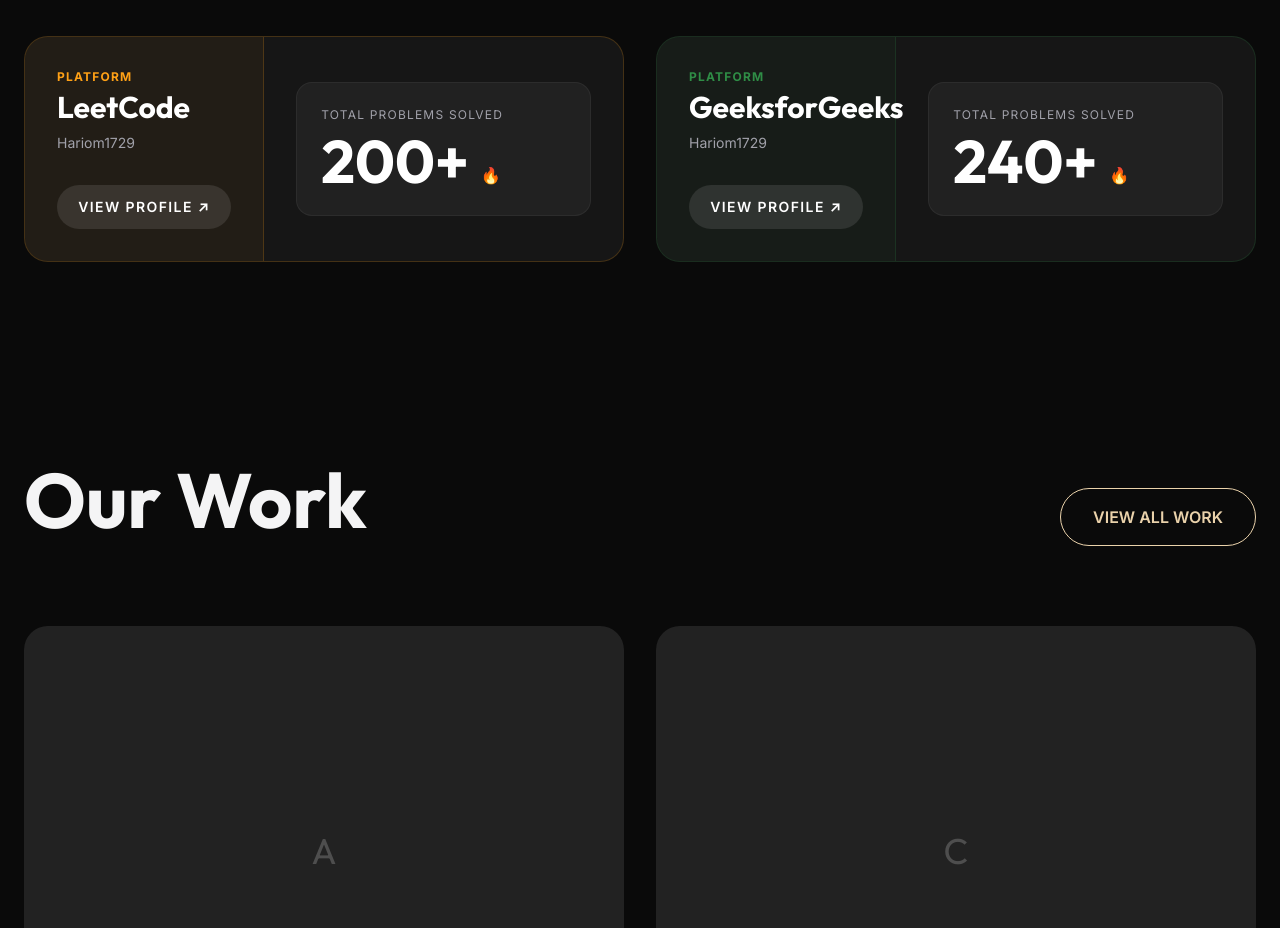
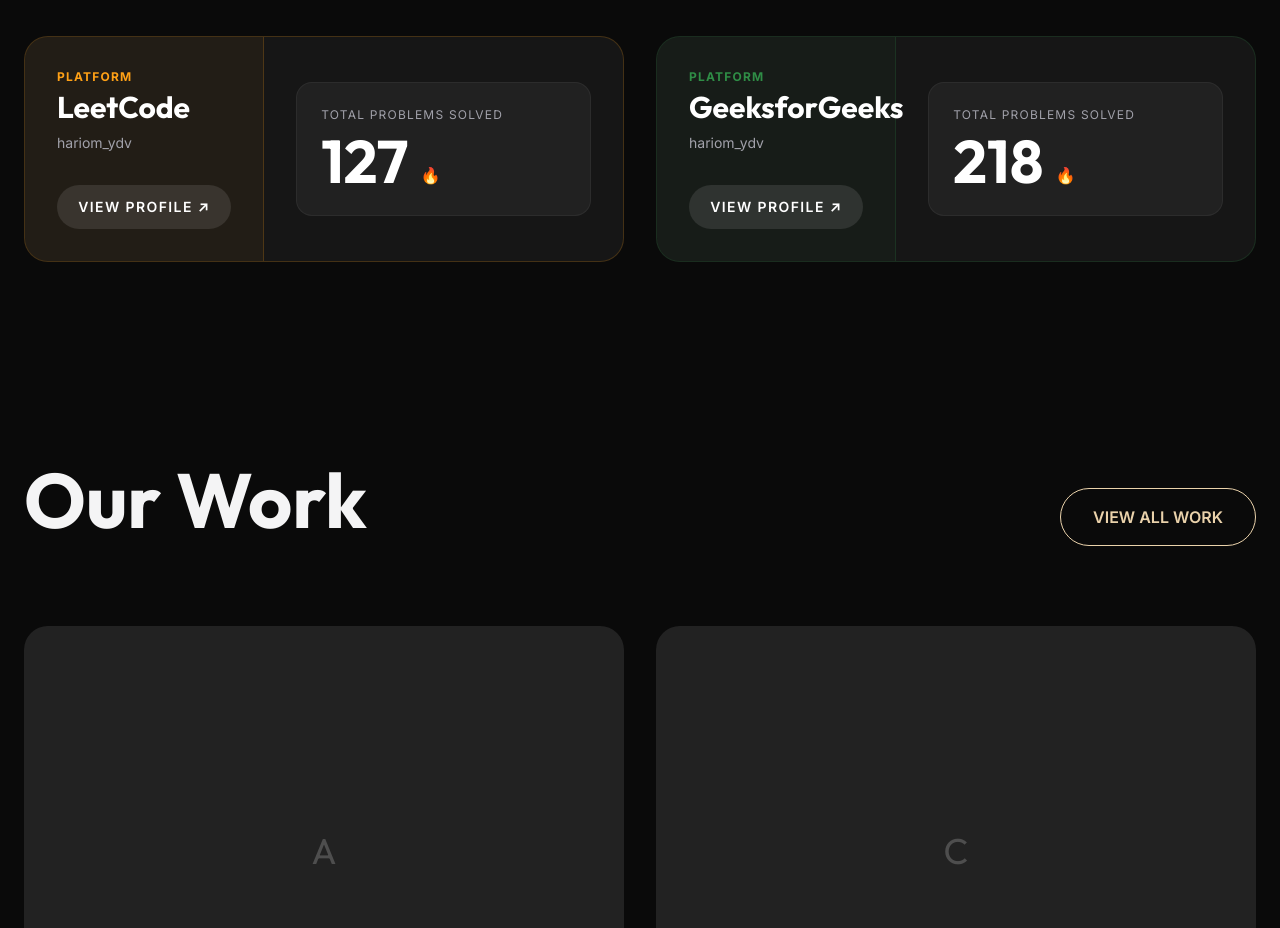
Before and after one commit to Hariom1729/portfolio, a Next.js app: page / in a window 1280 px wide. Shown: the part 1800-2728 px from the top of the page. Built offline with nearby package versions, Linux system fonts and the light colour scheme.

Commit message:
fix: Update coding stats with accurate profile data and links

```diff
--- a/sections/coding-stats.tsx
+++ b/sections/coding-stats.tsx
@@ -4,21 +4,21 @@
 const profiles = [
   {
     platform: "LeetCode",
-    username: "Hariom1729", // Assuming this is his username based on Github
-    solved: "200+",
+    username: "hariom_ydv",
+    solved: "127",
     color: "text-[#FFA116]",
     borderColor: "border-[#FFA116]/20",
     bgColor: "bg-[#FFA116]/5",
-    link: "https://leetcode.com/Hariom1729" // Placeholder link
+    link: "https://leetcode.com/u/hariom_ydv/"
   },
   {
     platform: "GeeksforGeeks",
-    username: "Hariom1729",
-    solved: "240+",
+    username: "hariom_ydv",
+    solved: "218",
     color: "text-[#2f8D46]",
     borderColor: "border-[#2f8D46]/20",
     bgColor: "bg-[#2f8D46]/5",
-    link: "https://auth.geeksforgeeks.org/user/Hariom1729" // Placeholder link
+    link: "https://www.geeksforgeeks.org/profile/hariom_ydv"
   }
 ];
 
```
